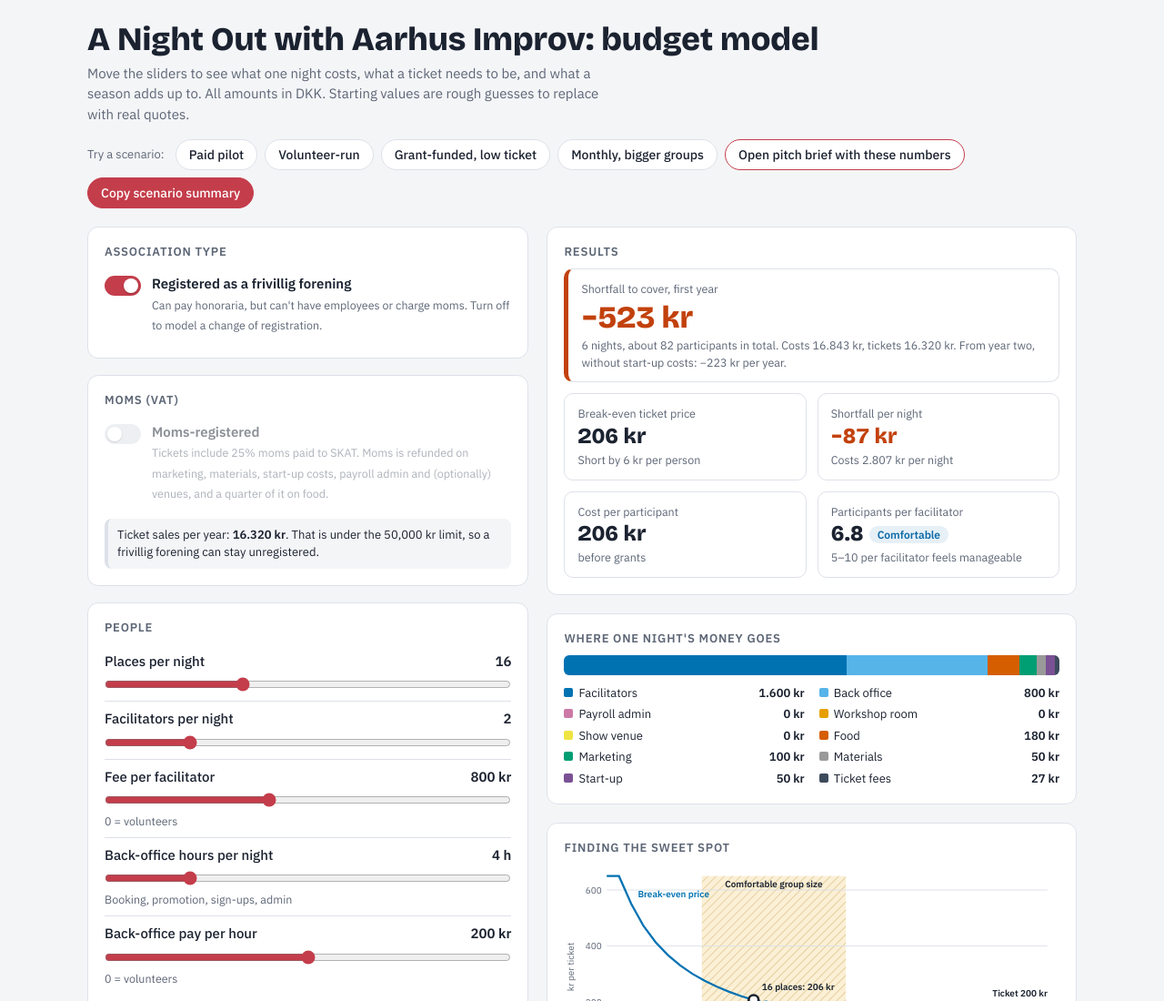
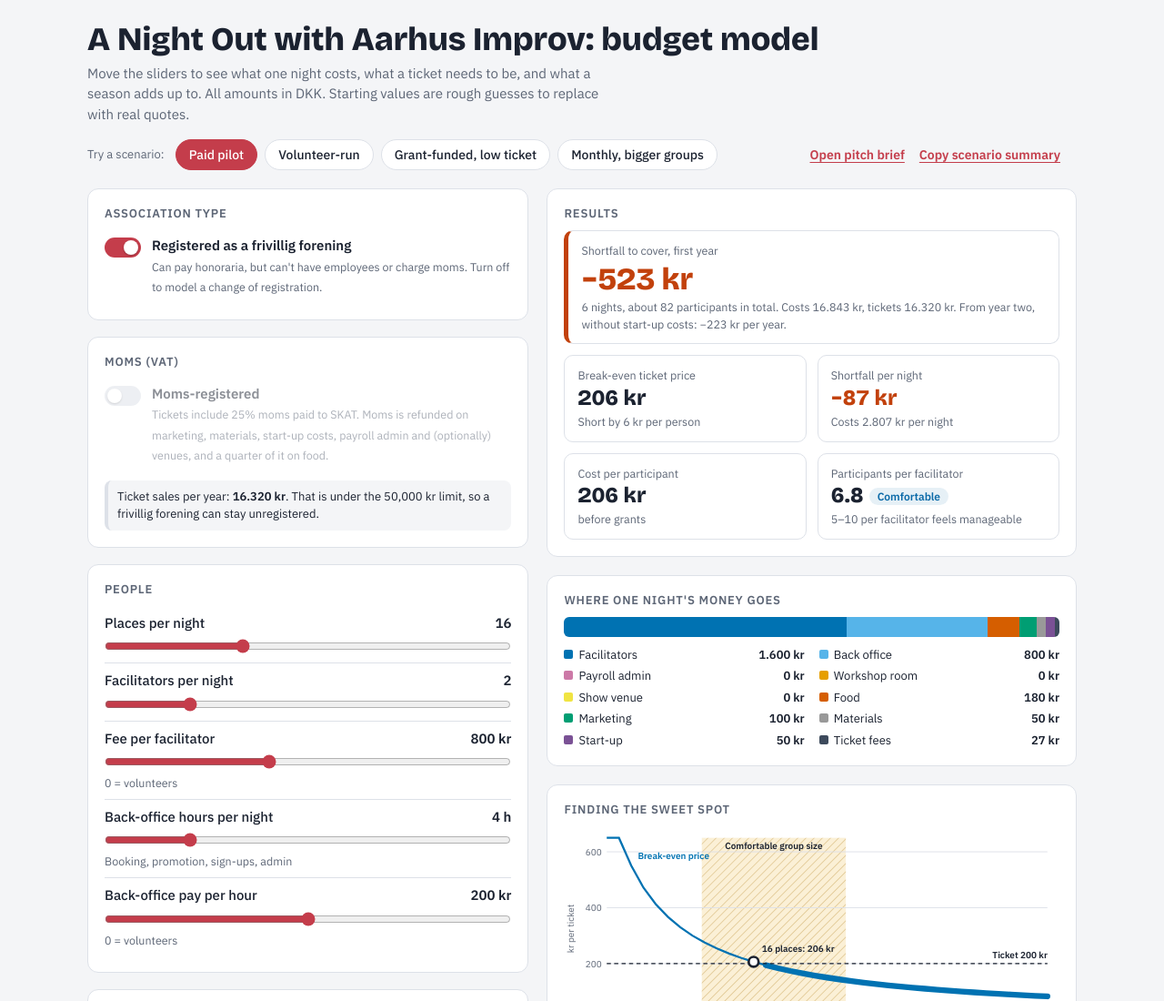
Before and after one commit to KellyDRasmussen/Aarhus_soup, a plain HTML site: page index.html in a window 1280 px wide. Shown: the top 1100 px of the page at 91% size. Drawn offline with nearby package versions, Linux system fonts and the light colour scheme.

Commit message:
Separate scenario chips from actions; only the matching scenario is filled
Co-Authored-By: Claude Opus 5.5 <noreply@anthropic.com>
Claude-Session: https://claude.ai/code/session_01GcvKfqCqreh2KwVaBopZrF

```diff
--- a/index.html
+++ b/index.html
@@ -17,6 +17,7 @@
   --line: #dde1e8;
   --accent: #c43d4b;      /* stage-curtain red */
   --accent-soft: #f6dfe2;
+  --on-accent: #ffffff;
   --good: #0b6aa8;      /* blue, not green: readable with red-green colour blindness */
   --warn: #8a5a00;
   --bad: #c2410c;       /* orange, not red */
@@ -31,13 +32,13 @@
 @media (prefers-color-scheme: dark) {
   :root:not([data-theme="light"]) {
     --ink: #e8ebf1; --muted: #9aa3b2; --paper: #12161e; --card: #1b2029; --line: #2c333f;
-    --accent: #ee6f7c; --accent-soft: #3a2026; --good: #5fb0ec; --warn: #e6b450; --bad: #f08a4b;
+    --accent: #ee6f7c; --accent-soft: #3a2026; --on-accent: #12161e; --good: #5fb0ec; --warn: #e6b450; --bad: #f08a4b;
     --band: rgba(95,176,236,.13); --curve: #56B4E9; --zone: rgba(230,159,0,.16); --zone-line: #E69F00; color-scheme: dark;
   }
 }
 :root[data-theme="dark"] {
   --ink: #e8ebf1; --muted: #9aa3b2; --paper: #12161e; --card: #1b2029; --line: #2c333f;
-  --accent: #ee6f7c; --accent-soft: #3a2026; --good: #5fb0ec; --warn: #e6b450; --bad: #f08a4b;
+  --accent: #ee6f7c; --accent-soft: #3a2026; --on-accent: #12161e; --good: #5fb0ec; --warn: #e6b450; --bad: #f08a4b;
   --band: rgba(95,176,236,.13); --curve: #56B4E9; --zone: rgba(230,159,0,.16); --zone-line: #E69F00; color-scheme: dark;
 }
 * { box-sizing: border-box; }
@@ -46,16 +47,19 @@ body { background: var(--paper); color: var(--ink); font: 15px/1.5 var(--body);
 .wrap { max-width: 1120px; margin: 0 auto; padding: 24px 16px 48px; }
 header h1 { font: 800 clamp(26px, 4vw, 36px)/1.1 var(--display); margin: 0 0 6px; text-wrap: balance; }
 header p { margin: 0; color: var(--muted); max-width: 65ch; }
-.presets { display: flex; flex-wrap: wrap; gap: 8px; margin: 16px 0 20px; align-items: center; }
+.toolbar { display: flex; flex-wrap: wrap; justify-content: space-between; align-items: center; gap: 12px 24px; margin: 16px 0 20px; }
+.presets, .actions { display: flex; flex-wrap: wrap; gap: 8px; align-items: center; }
 .presets span { color: var(--muted); font-size: 13px; margin-right: 4px; }
 button { font: 500 14px var(--body); color: var(--ink); background: var(--card); border: 1px solid var(--line);
   border-radius: 999px; padding: 7px 14px; cursor: pointer; }
 button:hover { border-color: var(--accent); }
 button:focus-visible, input:focus-visible { outline: 2px solid var(--accent); outline-offset: 2px; }
-button.primary { background: var(--accent); border-color: var(--accent); color: #fff; }
-.btn-link { font: 500 14px var(--body); color: var(--ink); background: var(--card); border: 1px solid var(--accent); border-radius: 999px; padding: 7px 14px; text-decoration: none; }
-.btn-link:hover { background: var(--accent-soft); }
-.btn-link:focus-visible { outline: 2px solid var(--accent); outline-offset: 2px; }
+/* Scenario chips: filled only when that scenario matches the sliders */
+.chip-btn[aria-pressed="true"] { background: var(--accent); border-color: var(--accent); color: var(--on-accent); }
+/* Actions: plain buttons with an underline-style label, never filled */
+.action { font: 600 14px var(--body); color: var(--accent); background: transparent; border: 0; border-radius: 6px; padding: 7px 4px; cursor: pointer; text-decoration: underline; text-underline-offset: 3px; }
+.action:hover { color: var(--ink); }
+.action:focus-visible { outline: 2px solid var(--accent); outline-offset: 2px; }
 .grid { display: grid; grid-template-columns: minmax(0, 5fr) minmax(0, 6fr); gap: 20px; align-items: start; }
 @media (max-width: 860px) { .grid { grid-template-columns: 1fr; } }
 .card { background: var(--card); border: 1px solid var(--line); border-radius: 12px; padding: 18px; }
@@ -111,7 +115,7 @@ svg text { fill: var(--muted); font: 11px var(--body); }
 .seg { display: inline-flex; border: 1px solid var(--line); border-radius: 999px; padding: 2px; background: var(--paper); }
 .seg input { position: absolute; opacity: 0; width: 1px; height: 1px; }
 .seg label { padding: 5px 12px; border-radius: 999px; font-size: 13.5px; cursor: pointer; color: var(--muted); }
-.seg input:checked + label { background: var(--accent); color: #fff; font-weight: 600; }
+.seg input:checked + label { background: var(--accent); color: var(--on-accent); font-weight: 600; }
 .seg input:focus-visible + label { outline: 2px solid var(--accent); outline-offset: 1px; }
 #payrollExtras[hidden] { display: none; }
 #payrollExtras .row:first-of-type { border-top: 1px solid var(--line); }
@@ -125,14 +129,19 @@ svg text { fill: var(--muted); font: 11px var(--body); }
     <p>Move the sliders to see what one night costs, what a ticket needs to be, and what a season adds up to. All amounts in DKK. Starting values are rough guesses to replace with real quotes.</p>
   </header>
 
-  <div class="presets" role="group" aria-label="Scenarios">
-    <span>Try a scenario:</span>
-    <button type="button" data-preset="pilot">Paid pilot</button>
-    <button type="button" data-preset="volunteer">Volunteer-run</button>
-    <button type="button" data-preset="grant">Grant-funded, low ticket</button>
-    <button type="button" data-preset="monthly">Monthly, bigger groups</button>
-    <a id="briefLink" class="btn-link" href="pitch.html">Open pitch brief with these numbers</a>
-    <button type="button" id="copy" class="primary">Copy scenario summary</button><span id="copied" class="copied" aria-live="polite"></span>
+  <div class="toolbar">
+    <div class="presets" role="group" aria-label="Scenarios">
+      <span>Try a scenario:</span>
+      <button type="button" class="chip-btn" data-preset="pilot" aria-pressed="false">Paid pilot</button>
+      <button type="button" class="chip-btn" data-preset="volunteer" aria-pressed="false">Volunteer-run</button>
+      <button type="button" class="chip-btn" data-preset="grant" aria-pressed="false">Grant-funded, low ticket</button>
+      <button type="button" class="chip-btn" data-preset="monthly" aria-pressed="false">Monthly, bigger groups</button>
+    </div>
+    <div class="actions">
+      <a id="briefLink" class="action" href="pitch.html">Open pitch brief</a>
+      <button type="button" id="copy" class="action">Copy scenario summary</button>
+      <span id="copied" class="copied" aria-live="polite"></span>
+    </div>
   </div>
 
   <div class="grid">
@@ -451,6 +460,12 @@ function update() {
   document.getElementById('briefLink').href = 'pitch.html?' + new URLSearchParams(brief).toString();
   try { localStorage.setItem('aarhusSoupModel', JSON.stringify(brief)); } catch (e) {}
 
+  document.querySelectorAll('[data-preset]').forEach(b => {
+    const pr = presets[b.dataset.preset];
+    const match = Object.entries(pr).every(([k, val]) => k === 'ownFood' ? ownFood() === val : v[k] === val);
+    b.setAttribute('aria-pressed', match ? 'true' : 'false');
+  });
+
   drawChart();
 }
 
```
Also changed, not shown: pitch.html (+1 -1 lines).
